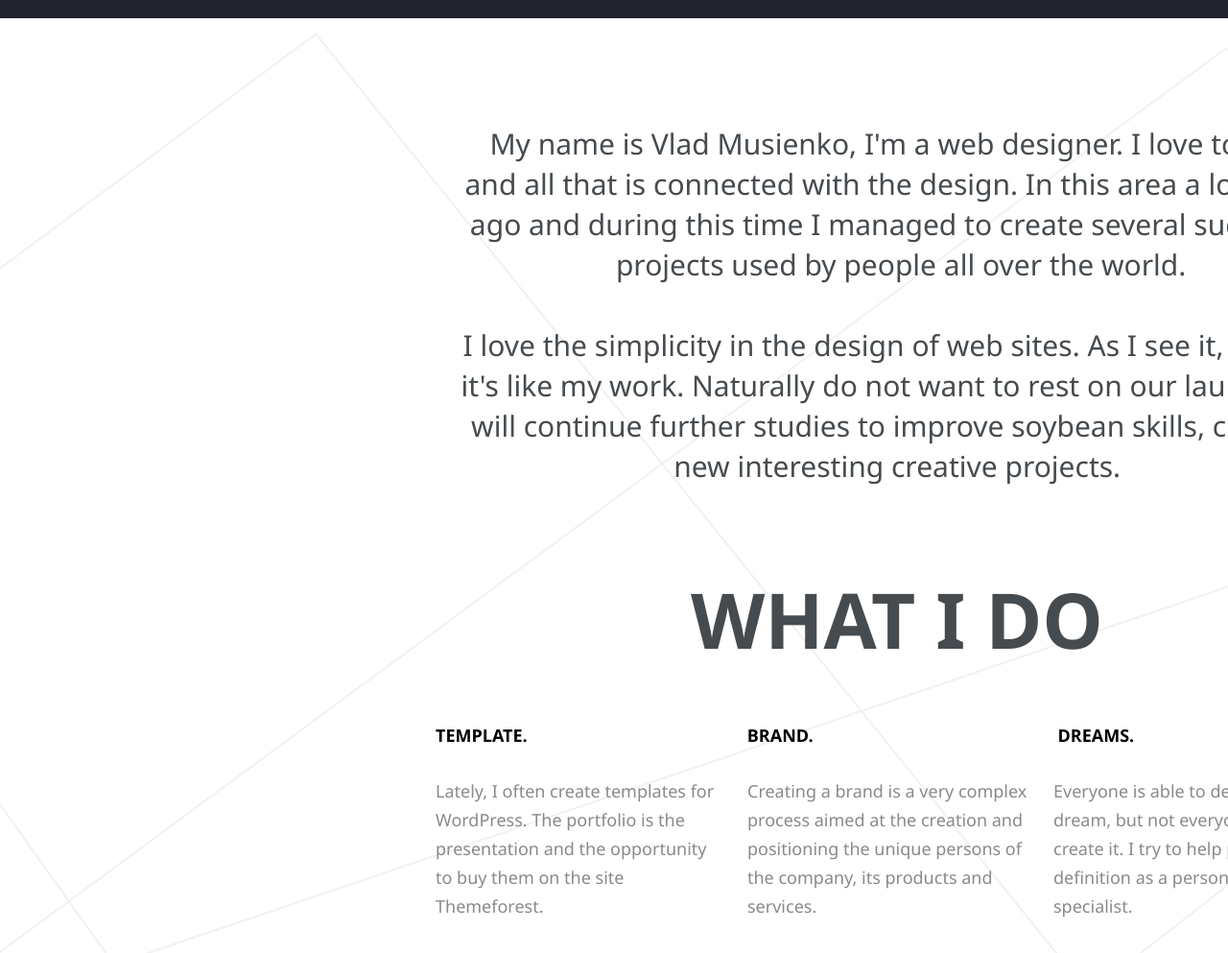
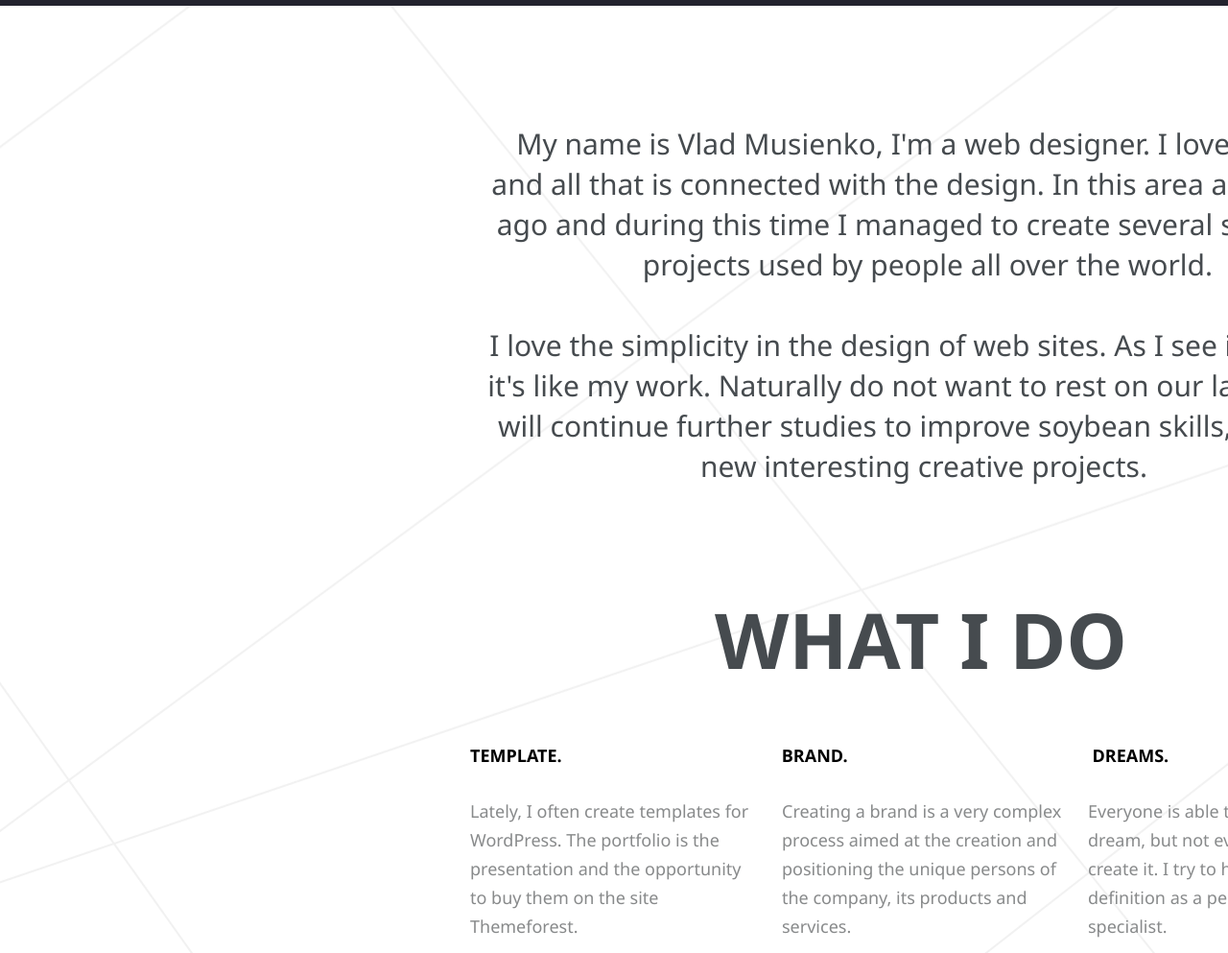
Before and after one commit to IanaOrlova/homework_html, a plain HTML site: page ilovedesign/ilovedesign.html in a window 1280 px wide. Shown: the part 832-1825 px from the top of the page at 96% size. Drawn offline with Linux system fonts and the light colour scheme.

Commit message:
background+%

```diff
--- a/ilovedesign/css/ilovedesign.css
+++ b/ilovedesign/css/ilovedesign.css
@@ -6,46 +6,14 @@ html, body {height: 100%;}
 }
 body{
    width: 1920px;
-    height: 1892px;
+   height: 1852px;
+}
+/*----------------------------------верхний блок---------------*/
+header{
     background-color:  #23232e;
 }
 
-header{
-    background-color:  #23232e;
-    width: 1920px;
-    height: 45%;
-
-}
-main{
-    background-image: url('../img/bg.png');
-    background-repeat: no-repeat;
-    background-position: bottom;
-    width: 1920px;
-    height: 62%;
-    background-color:  white;
-}
-
-.love{
-     color:  #ffffff;
-     font-size: 80px;
-     font-weight: 700;
-     line-height: 30px;
-     text-align: center;
-     margin: 178px 0 40px 0;
-     white-space: pre;
- }
-.glad{
-     color:  #ffffff;
-     font-size: 18px;
-     font-weight: 400;
-     line-height: 30px;
-     text-align: center;
-     margin: 56px 0 0 55px;
-      width: 420px;
- }
-
 .imeg {
-
     width: 134px;
     height: 134px;
     position: relative;
@@ -53,25 +21,57 @@ main{
     display: inline-block;
 }
 
+.logo{
+    display: inline-block;
+    padding: 4% 35% 0;
+    background-size: cover;
+}
+h2{
+    color:  #ffffff;
+    font-size: 80px;
+    font-weight: 700;
+    line-height: 30px;
+    text-align: center;
+    padding: 178px 0 40px 0;
+    white-space: pre;
+}
+.im_glad{
+    color:  #ffffff;
+    font-size: 18px;
+    font-weight: 400;
+    line-height: 30px;
+    text-align: center;
+    padding: 40px 9% 0;
+
+}
 .button{
     width: 45px;
     height: 45px;
     position: relative;
-     left: 130px ;
-     margin: 110px 0 50px 0;
-     outline: none;
+    left: 125px ;
+    padding: 30% 0 10% 0 ;
+
 }
 
 .button:active{
     width: 50px;
     height: 50px;
 }
-.logo{
-    width: 544px;
-    height: 720px;
-    display: inline-block;
-    margin: 76px 660px 27px 660px;
+
+/*--------------------------нижний блок-------------*/
+/*-----------------фонвый рисунок----------------*/
+.background{
+    background-image: url('../img/bg.png');
+    background-repeat: no-repeat;
+    height: 100%;
+    background-position: bottom;
 }
+main{
+    height: 57.2%;
+}
+/*-----------------------для фонового рисунка задаем высоту 100% а для блока, который он покрывает отдельную высоту,
+ тогда рисунок смещается до нужных нам размеров---------------*/
+
 .name{
     color:  #464b4f;
     font-size: 30px;
@@ -79,21 +79,21 @@ main{
     line-height: 42px;
     text-align: center;
     white-space: pre;
-    padding: 110px 190px 0 0;
+    padding: 2% 15% 0 8% ;
     text-indent: 5em;
 }
-h2{
+h3{
     color:  #464b4f;
     font-size: 80px;
     font-weight: 700;
     line-height: 36px;
     text-align: center;
-    padding: 120px 50px 0 0;
+    padding: 3% 0 0 0;
 }
-
-.lately,
-.creating,
-.everyone{
+/*------------------------колонки------------*/
+.template,
+.brand,
+.dreams{
     color:  #888a8b;
     font-size: 18px;
     font-weight: 400;
@@ -102,24 +102,25 @@ h2{
     width: 300px;
 }
 
-.lately1,
-.creating1,
-.everyone1{
+.template1,
+.brand1,
+.dreams1{
     font-size: 18px;
     font-weight: 700;
     line-height: 42px;
     text-align: left;
-    margin: 82px 0 0  454px;
+    padding: 82px 0 0  490px;
+
 }
 
-.creating1{margin: 82px 0 0  229px;}
+.brand1{padding:82px 0 0  229px;}
 
-.everyone1{margin: 82px 0 0  255px;}
+.dreams1{padding:82px 0 0  255px;}
 
 li{display: inline-block;margin:0;float:left}
 
-.lately{padding: 22px 0 0 454px;}
+.template{padding: 22px 0 10px 490px;}
 
-.creating{padding: 22px 0 0 25px;}
+.brand{padding: 22px 0 10px 25px;}
 
-.everyone{padding: 22px 0 0 19px;}
+.dreams{padding: 22px 0 10px 19px;}
--- a/ilovedesign/ilovedesign.html
+++ b/ilovedesign/ilovedesign.html
@@ -10,14 +10,16 @@
          <header>
              <div class="logo">
                   <p class="imeg"><img src="img/logo.png"></p>
-                  <p class="love">I LOVE DESIGN</p>
-                  <p class="glad">I'm glad that you visited my site where he can get to know me and my work.</p>
+                  <h2>I LOVE DESIGN</h2>
+                  <p class="im_glad">I'm glad that you visited my site where he can get to know me and my work.</p>
                   <p class="button"><a href="#what_i_do"><input type="image" src = "img/footer.png"
                     class="button"></a></p>
              </div>
          </header>
              <main>
-                  <p id="what_i_do" class="name">My name is Vlad Musienko, I'm a web designer. I love to draw
+                <div class="background">
+                 <div class="name">
+                  <p id="what_i_do" >My name is Vlad Musienko, I'm a web designer. I love to draw
                    and all that is connected with the design. In this area a long time
                    ago and during this time I managed to create several successful
                    projects used by people all over the world.
@@ -26,24 +28,27 @@
                   it's like my work. Naturally do not want to rest on our laurels and
                   will continue further studies to improve soybean skills, creating
                   new interesting creative projects.</p>
-                      <h2 >WHAT I DO</h2>
+                 </div>
+                      <h3 >WHAT I DO</h3>
                <div class="colomn">
                     <ul>
-                        <li class="lately1">TEMPLATE.</li>
-                        <li class="creating1">BRAND.</li>
-                        <li class="everyone1">DREAMS.</li>
+                        <li class="template1">TEMPLATE.</li>
+                        <li class="brand1">BRAND.</li>
+                        <li class="dreams1">DREAMS.</li>
                     </ul>
                     <ul>
-                        <li class="lately">Lately, I often create templates for WordPress.
+                        <li class="template">Lately, I often create templates for WordPress.
                          The portfolio is the presentation and the opportunity to buy them on the site Themeforest.</li>
 
-                        <li class="creating">Creating a brand is a very complex process aimed at the creation and positioning
+                        <li class="brand">Creating a brand is a very complex process aimed at the creation and positioning
                         the unique persons of the company, its products and services.</li>
 
-                        <li class="everyone">Everyone is able to destroy the dream, but not everyone is able to create it.
+                        <li class="dreams">Everyone is able to destroy the dream, but not everyone is able to create it.
                          I try to help people in its definition as a person and specialist.</li>
                     </ul>
-               </div>
+                    </div>
+                 </div>
              </main>
+
       </body>
 </html>
--- a/search/css/search.css
+++ b/search/css/search.css
@@ -41,7 +41,6 @@ header{
 }
 
 div{
-    width: auto;
     margin: 5% auto 0;
     padding: 0 0 0 8%;
 }
```
Lines whose indentation alone changed are shown as unchanged.
